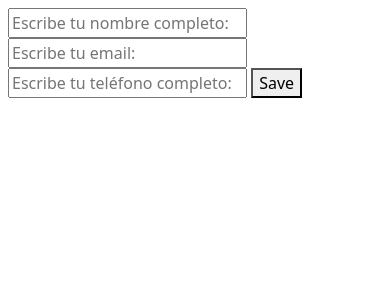
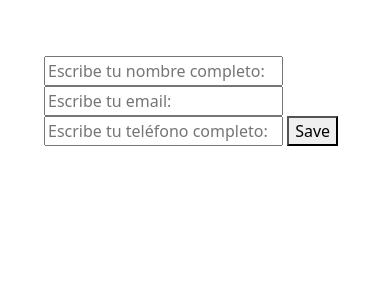
Before and after one commit to carlotamartin/Practica-2-bases-de-datos, a Flask app: template templates/index.html in a window 390 px wide; the page is wider, and only the part inside the window is pictured. Shown: the part 96-396 px from the top of that part. Run offline with Flask 2, Linux system fonts and the light colour scheme; the template is opened without the code that fills it, so the values that code supplies are empty.

Commit message:
cambios pero no funciona por get_flashed_messages

```diff
--- a/templates/index.html
+++ b/templates/index.html
@@ -2,15 +2,6 @@
 {%extends 'layout.html' %}
 
 {%block body%}
-<!--{% with messages = get_flased_messages() %}
-
-    {% if messages%}
-        {%for messages in messages%}
-            {{messages}}
-        {% endfor %}
-    {% endif %}
-
-{% endwith %} -->
 
 
 <!--h1, h2, ..., h6, se tratan de encabezado que van desde el más importante al que menos, respectivamente-->
@@ -18,15 +9,17 @@
 <!--form es un formulario-->
 
 
-<!--Esto es una variable para que muestre los mensajes que vienen desde flask-->
-<!--Para hacerlo, cada vez que el programa funcione, va a buscra si hay nuevos mensajes para recorrerlos y mostrarlos-->
+<!-- Vamos a organizar el código en distintas secciones -->
+<div class="row">
 
-<form action ='/new' method = 'POST'>
-    <input type='text' name='fullname' placeholder = 'Escribe tu nombre completo: ' />
-    <input type='text' name='email' placeholder = 'Escribe tu email: ' />
-    <input type='text' name='phone' placeholder = 'Escribe tu teléfono completo: ' />
-    <button>Save</button>
-</form>
+    <div class="col-md-5 p-5">
+
+        {%include 'partials/_contactform.html'%}
+    </div>
+
+
+    <div class="col-md-7">
+
         <!-- creamos ahora una función para listar todos los contactos-->
         <div>
             <!-- Ahora vamos a recorrer un buble for, recorriendo la lista contacts-->
@@ -44,5 +37,8 @@
             </div>
             {% endfor %}
         </div>
+    </div>
+
+
 
 {%endblock %}
--- /dev/null
+++ b/templates/partials/_contactform.html
@@ -0,0 +1,6 @@
+<form action ='/new' method = 'POST'>
+    <input type='text' name='fullname' placeholder = 'Escribe tu nombre completo: ' />
+    <input type='text' name='email' placeholder = 'Escribe tu email: ' />
+    <input type='text' name='phone' placeholder = 'Escribe tu teléfono completo: ' />
+    <button>Save</button>
+</form>
```
Lines whose indentation alone changed are shown as unchanged.
